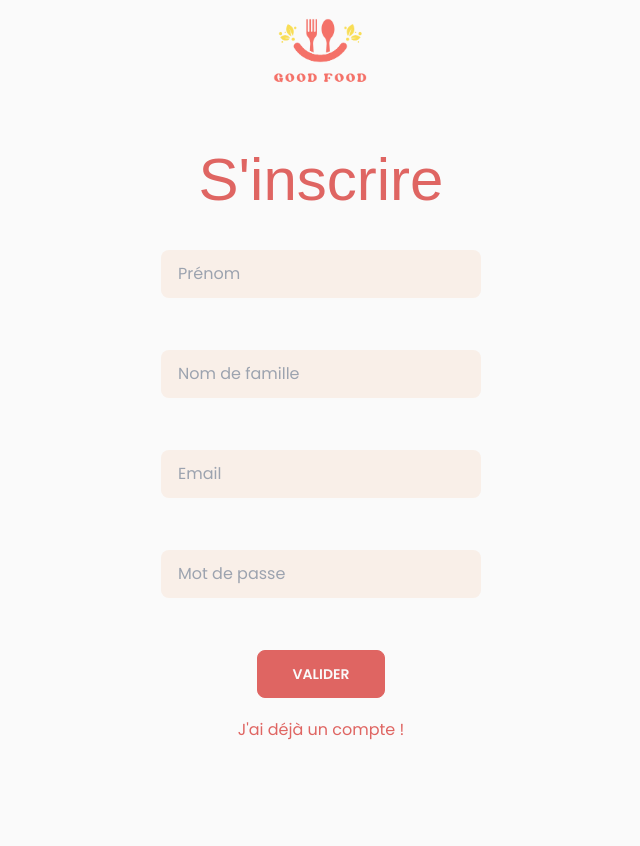
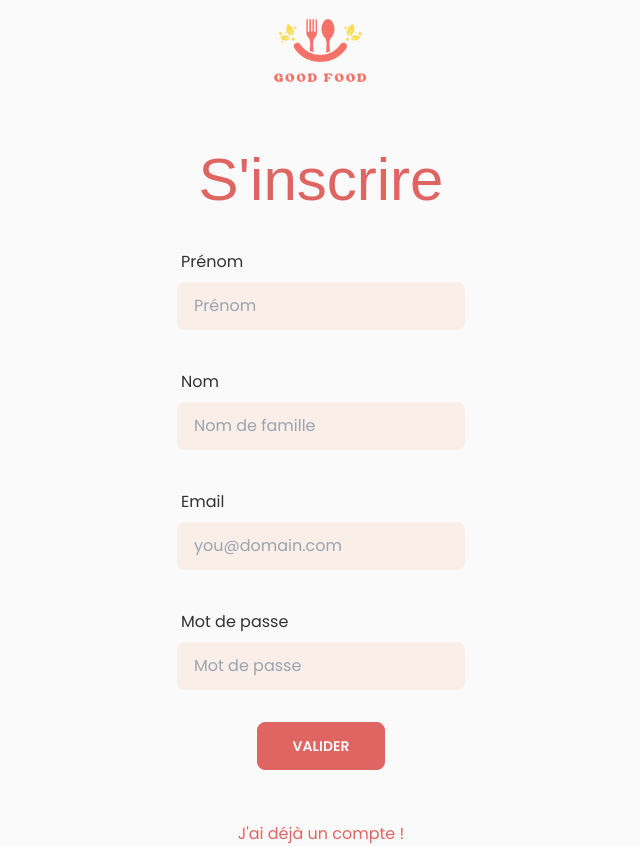
Before and after one commit to Sonicfury/good-food-front, a SvelteKit app: page /register in a window 1280 px wide. Shown: the whole page, without its empty margins (319-959 px from the left). Before the commit the page ends 800 px from the top, so only its background shows below. Built offline with nearby package versions, Linux system fonts and the light colour scheme; no server answers; a web font is replaced by a local one.

Commit message:
feat: updated login and register forms

```diff
--- a/src/lib/components/UpdateProfile.svelte
+++ b/src/lib/components/UpdateProfile.svelte
@@ -1,4 +1,4 @@
-<script lang='ts'>
+<script lang="ts">
   import { onMount } from 'svelte'
   import type { User } from '../../models/user'
   import Alert from './Alert.svelte'
@@ -73,59 +73,59 @@
   }
 </script>
 
-<div class='flex items-center flex-col'>
+<div class="flex items-center flex-col">
   {#if showAlert}
-    <Alert level='{alertLevel}' message='{alertMessage}' />
+    <Alert level="{alertLevel}" message="{alertMessage}" />
   {/if}
-  <form on:submit|preventDefault='{handleSubmit}' class='flex items-center flex-col gap-8'>
-    <div class='form-control'>
-      <label class="label" for='firstname'>Prénom</label>
+  <form on:submit|preventDefault="{handleSubmit}" class="flex items-center flex-col gap-8">
+    <div class="form-control">
+      <label class="label" for="firstname">Prénom</label>
       <input
-        type='text'
-        id='firstname'
-        name='firstname'
-        bind:value='{user.firstname}'
-        placeholder='Prénom'
-        class='input bg-neutral w-72 max-w-xs'
-        class:input-error={errors?.firstname}
+        type="text"
+        id="firstname"
+        name="firstname"
+        bind:value="{user.firstname}"
+        placeholder="Prénom"
+        class="input bg-neutral w-72 max-w-xs"
+        class:input-error="{errors?.firstname}"
       />
       {#if errors?.firstname}
-        <span class='label-text-alt text-error '>{errors?.firstname}</span>
+        <span class="label-text-alt text-error ">{errors?.firstname}</span>
       {/if}
     </div>
 
-    <div class='form-control'>
-      <label class="label" for='lastname'>Nom</label>
+    <div class="form-control">
+      <label class="label" for="lastname">Nom</label>
       <input
-        type='text'
-        id='lastname'
-        name='lastname'
-        bind:value='{user.lastname}'
-        placeholder='Mot de passe'
-        class='input  bg-neutral w-72 max-w-xs'
-        class:input-error={errors?.lastname}
+        type="text"
+        id="lastname"
+        name="lastname"
+        bind:value="{user.lastname}"
+        placeholder="Mot de passe"
+        class="input  bg-neutral w-72 max-w-xs"
+        class:input-error="{errors?.lastname}"
       />
       {#if errors?.lastname}
-        <span class='label-text-alt text-error '>{errors?.lastname}</span>
+        <span class="label-text-alt text-error ">{errors?.lastname}</span>
       {/if}
     </div>
 
-    <div class='form-control'>
-      <label class="label" for='email'>Email</label>
+    <div class="form-control">
+      <label class="label" for="email">Email</label>
       <input
-        type='email'
-        id='email'
-        name='email'
-        bind:value='{user.email}'
-        placeholder='you@domain.com'
-        class='input bg-neutral w-72 max-w-xs'
-        class:input-error={errors?.email}
+        type="email"
+        id="email"
+        name="email"
+        bind:value="{user.email}"
+        placeholder="you@domain.com"
+        class="input bg-neutral w-72 max-w-xs"
+        class:input-error="{errors?.email}"
       />
       {#if errors?.email}
-        <span class='label-text-alt text-error'>{errors?.email}</span>
+        <span class="label-text-alt text-error">{errors?.email}</span>
       {/if}
     </div>
 
-    <button type='submit' class='btn btn-primary text-base-100 w-32' class:loading='{isLoading}'>Modifier</button>
+    <button type="submit" class="btn btn-primary text-base-100 w-32" class:loading="{isLoading}">Modifier</button>
   </form>
 </div>
--- a/src/routes/login/+page.svelte
+++ b/src/routes/login/+page.svelte
@@ -14,7 +14,7 @@
     email: '' as string,
     password: '' as string,
   } as LoginForm
-  let error = {} as LoginError
+  let errors = {} as LoginError
   let alertMessage = ''
   let showAlert = false
   let isLoading = false
@@ -25,12 +25,12 @@
   })
 
   const handleSubmit = async () => {
-    error = {} as LoginError
+    errors = {} as LoginError
 
     try {
       await schema.validate(loginForm, { abortEarly: false })
     } catch (err: any) {
-      error = err.inner.reduce((acc, err) => {
+      errors = err.inner.reduce((acc, err) => {
         return { ...acc, [err.path]: err.message }
       }, {}) as LoginError
 
@@ -66,32 +66,45 @@
   }
 </script>
 
-<div class="flex items-center flex-col mt-12">
+<div class="flex items-center flex-col mt-12 gap-8">
   <h1 class="text-6xl text-primary">Se connecter</h1>
-  <form on:submit|preventDefault="{handleSubmit}" class="flex items-center flex-col">
+  <form on:submit|preventDefault="{handleSubmit}" class="flex items-center flex-col gap-8">
+    <div class="form-control">
+      <label class="label" for="email">Email</label>
       <input
-      type="text"
+        type="email"
+        id="email"
         name="email"
         bind:value="{loginForm.email}"
-      placeholder="Email"
-      class="input  bg-neutral mb-3  w-80 max-w-xs mt-10 {error?.email ? 'input-error' : ''} "
+        placeholder="you@domain.com"
+        class="input bg-neutral w-72 max-w-xs"
+        class:input-error="{errors?.email}"
       />
-    {#if error?.email}
-      <span class="label-text-alt text-error">{error?.email}</span>
+      {#if errors?.email}
+        <span class="label-text-alt text-error">{errors?.email}</span>
       {/if}
+    </div>
+    <div class="form-control">
+      <label class="label" for="password">Mot de passe</label>
       <input
         type="password"
+        id="password"
         name="password"
         bind:value="{loginForm.password}"
         placeholder="Mot de passe"
-      class="input  bg-neutral mb-3  mt-10  w-80 max-w-xs  {error?.password ? 'input-error' : ''}"
+        class="input bg-neutral w-72 max-w-xs"
+        class:input-error="{errors?.password}"
       />
-    {#if error?.password}
-      <span class="label-text-alt text-error ">{error?.password}</span>
+
+      {#if errors?.password}
+        <span class="label-text-alt text-error ">{errors?.password}</span>
       {/if}
+    </div>
+
     {#if showAlert}
       <Alert level="error" message="{alertMessage}" />
     {/if}
+
     <button type="submit" class="btn mt-10 btn-primary text-base-100 w-32" class:loading="{isLoading}">
       Valider
     </button>
--- a/src/routes/register/+page.svelte
+++ b/src/routes/register/+page.svelte
@@ -71,56 +71,77 @@
   }
 </script>
 
-<div class="flex items-center flex-col mt-12">
+<div class="flex items-center flex-col mt-12 gap-8">
   <h1 class="text-6xl text-primary">S'inscrire</h1>
-  <form on:submit|preventDefault="{handleSubmit}" class="flex items-center flex-col">
+  <form on:submit|preventDefault="{handleSubmit}" class="flex items-center flex-col gap-8">
+    <div class="form-control">
+      <label class="label" for="firstName">Prénom</label>
       <input
         type="text"
         name="firstName"
+        id="firstName"
         bind:value="{loginForm.firstName}"
         placeholder="Prénom"
-      class="input  bg-neutral mb-3  mt-10  w-80 max-w-xs  {errors?.firstName ? 'input-error' : ''}"
+        class="input  bg-neutral w-72 max-w-xs"
+        class:input-error="{errors?.firstName}"
       />
       {#if errors?.firstName}
         <span class="label-text-alt text-error ">{errors?.firstName}</span>
       {/if}
+    </div>
 
+    <div class="form-control">
+      <label class="label" for="lastName">Nom</label>
       <input
         type="text"
         name="lastName"
+        id="lastName"
         bind:value="{loginForm.lastName}"
         placeholder="Nom de famille"
-      class="input  bg-neutral mb-3  mt-10  w-80 max-w-xs  {errors?.lastName ? 'input-error' : ''}"
+        class="input bg-neutral w-72 max-w-xs"
+        class:input-error="{errors?.lastName}"
       />
       {#if errors?.lastName}
-      <span class="label-text-alt text-error ">{errors?.lastName}</span>
+        <span class="label-text-alt text-error">{errors?.lastName}</span>
       {/if}
+    </div>
 
+    <div class="form-control">
+      <label class="label" for="email">Email</label>
       <input
-      type="text"
+        type="email"
+        id="email"
         name="email"
         bind:value="{loginForm.email}"
-      placeholder="Email"
-      class="input  bg-neutral mb-3  w-80 max-w-xs mt-10 {errors?.email ? 'input-error' : ''} "
+        placeholder="you@domain.com"
+        class="input bg-neutral w-72 max-w-xs"
+        class:input-error="{errors?.email}"
       />
       {#if errors?.email}
         <span class="label-text-alt text-error">{errors?.email}</span>
       {/if}
+    </div>
+
+    <div class="form-control">
+      <label class="label" for="password">Mot de passe</label>
       <input
         type="password"
+        id="password"
         name="password"
         bind:value="{loginForm.password}"
         placeholder="Mot de passe"
-      class="input  bg-neutral mb-3  mt-10  w-80 max-w-xs  {errors?.password ? 'input-error' : ''}"
+        class="input bg-neutral w-72 max-w-xs"
+        class:input-error="{errors?.password}"
       />
       {#if errors?.password}
-      <span class="label-text-alt text-error w-80">{errors?.password}</span>
+        <span class="label-text-alt text-error w-72">{errors?.password}</span>
       {/if}
+    </div>
 
     {#if showAlert}
       <Alert level="{alertLevel}" message="{alertMessage}" />
     {/if}
-    <button type="submit" class="btn mt-10 btn-primary text-base-100 w-32">Valider</button>
+    <button type="submit" class="btn btn-primary text-base-100 w-32">Valider</button>
     <a href="/login" class="text-primary mt-5 cursor-pointer">J'ai déjà un compte !</a>
   </form>
 </div>
```
Also changed, not shown: src/lib/components/Alert.svelte (+4 -4 lines). Lines whose indentation alone changed are shown as unchanged.
